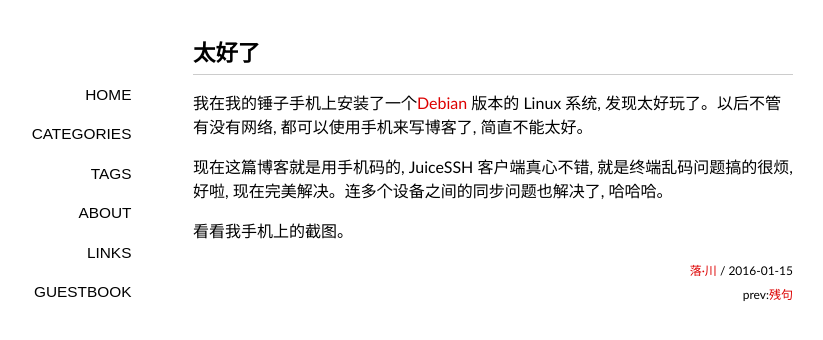
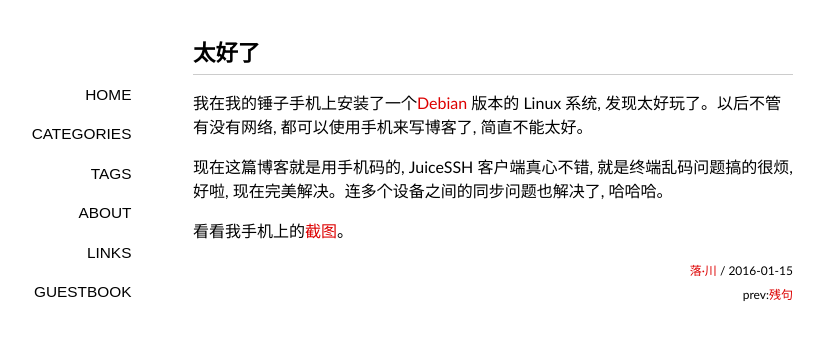
Before and after one commit to ohmyfish/ohmyfish.github.io, a Jekyll site: the page built from _posts/2016-01-15-太好了.md, in a window 1280 px wide. Shown: the top 340 px of the page, without its empty margins (147-970 px from the left). Built offline with Jekyll 4.4.1, drawn with Linux system fonts in a browser that asks for light colours; nearby versions of some CDN libraries; some web fonts are replaced; library files that are not in the unit come from our copies; Markdown is read by kramdown in place of the engine named in the settings; comment, search, counter and statistics services are not loaded; part of the change alters nothing that is shown.

Commit message:
add image

```diff
--- a/_posts/2016-01-15-太好了.md
+++ b/_posts/2016-01-15-太好了.md
@@ -9,4 +9,4 @@ tags: [旧时光]
 
 现在这篇博客就是用手机码的, JuiceSSH 客户端真心不错, 就是终端乱码问题搞的很烦, 好啦, 现在完美解决。连多个设备之间的同步问题也解决了, 哈哈哈。
 
-看看我手机上的截图。
+看看我手机上的[截图](http://ww4.sinaimg.cn/mw690/6c9ce165gw1f00ehakx6hj20u01hc10f.jpg)。
```
